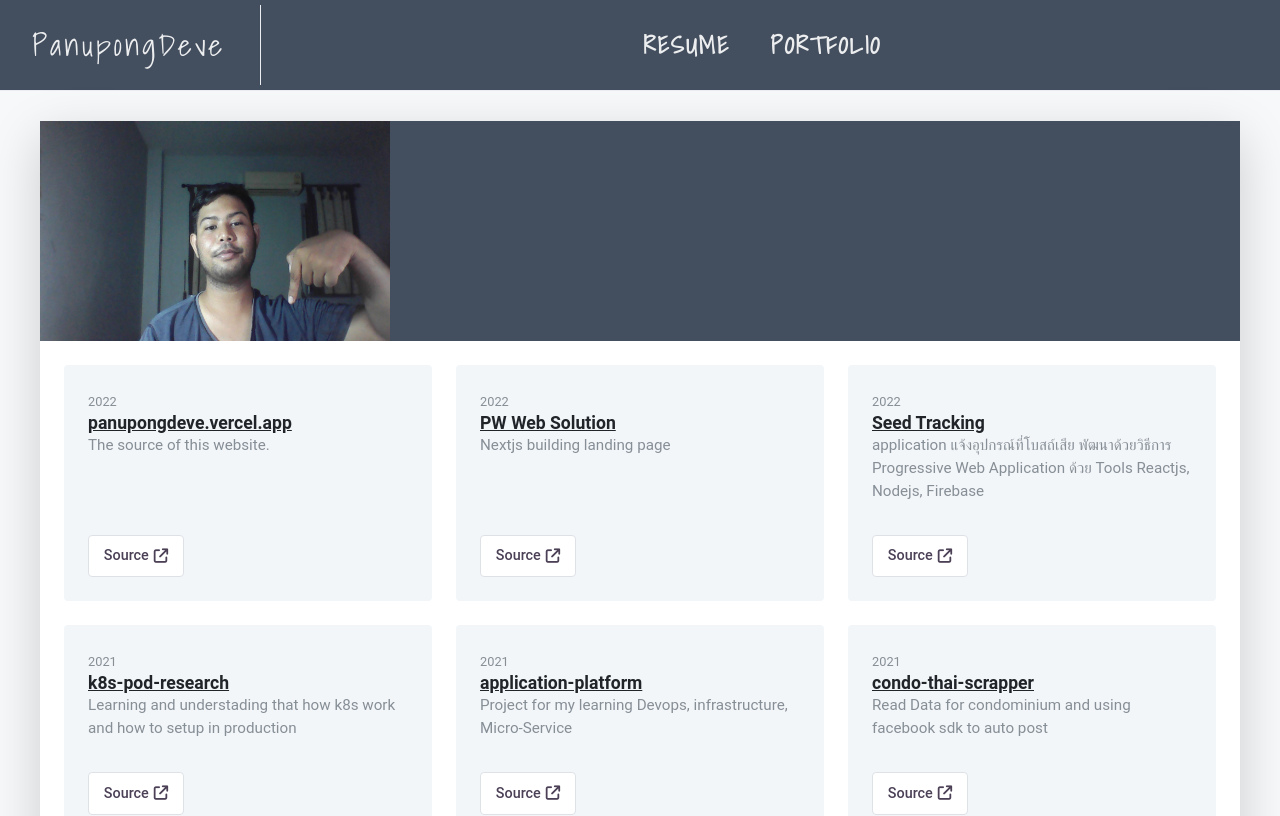
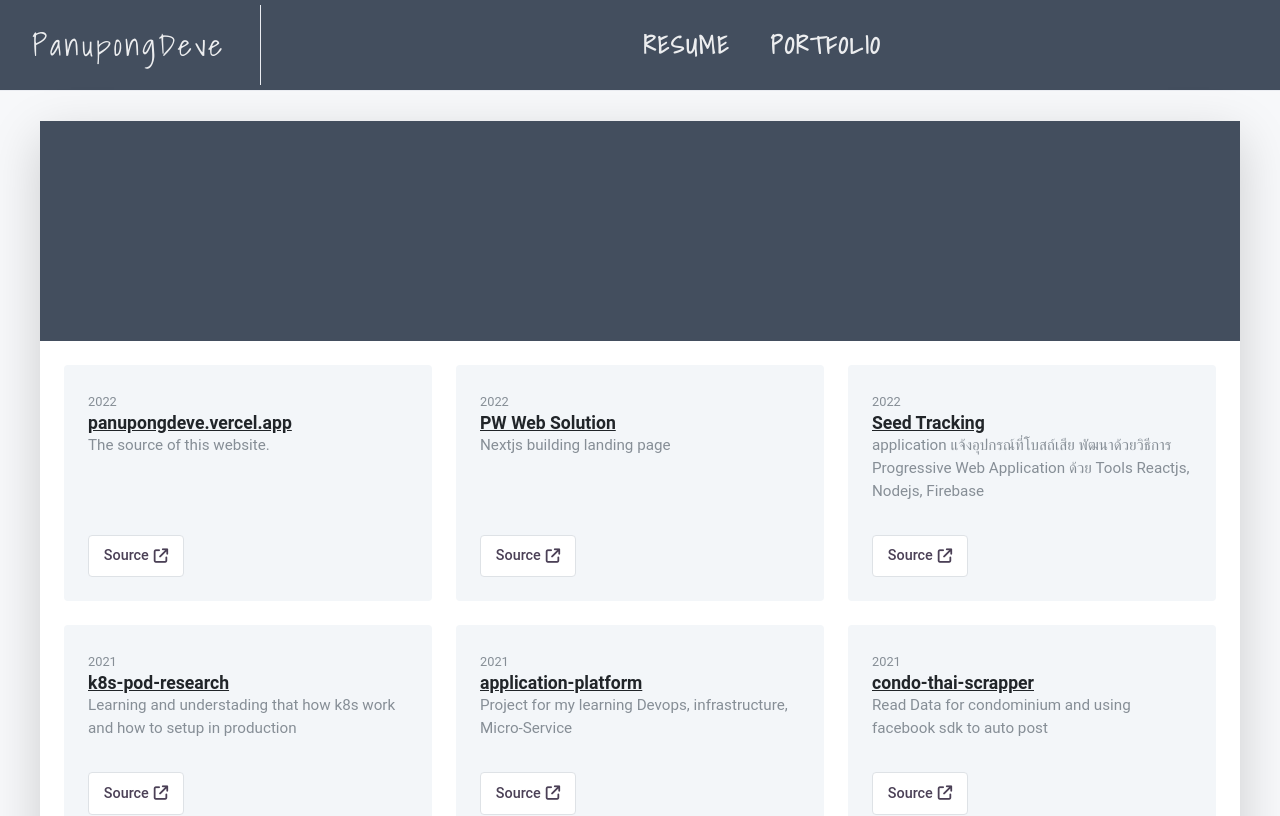
Before and after one commit to PanupongDeve/panupong-resume, a React (Vite) app in the folder client/: page /portfolio in a window 1280 px wide. Shown: the top 816 px of the page. Built offline with nearby package versions, Linux system fonts and the light colour scheme.

Commit message:
remove image

```diff
--- a/client/src/components/CardHeaderWithImage/index.tsx
+++ b/client/src/components/CardHeaderWithImage/index.tsx
@@ -6,7 +6,7 @@ const CardHeaderWithImage = ({ img, children }: any) => {
         <header className="header-card">
                 <div className="row">
                     <div className="col-block col-md-auto resume-picture-holder text-center text-md-start">
-                        <img className='picture picture-profile' src={img} alt="" />
+                        {/* <img className='picture picture-profile' src={img} alt="" /> */}
                     </div>
                     {
                         children
```
